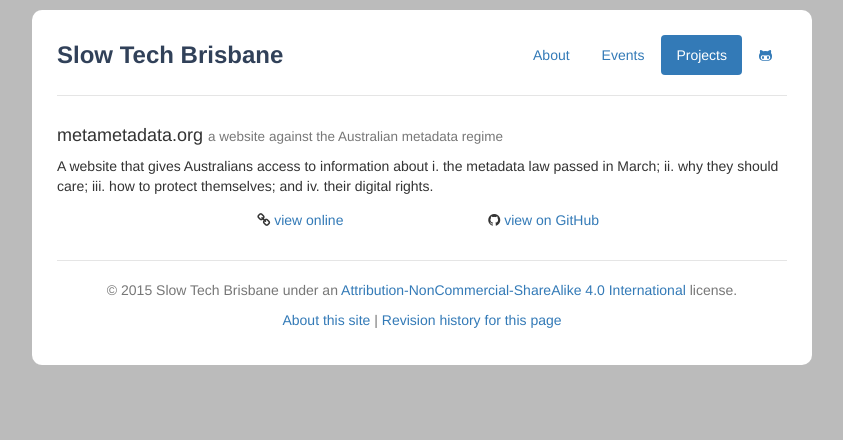
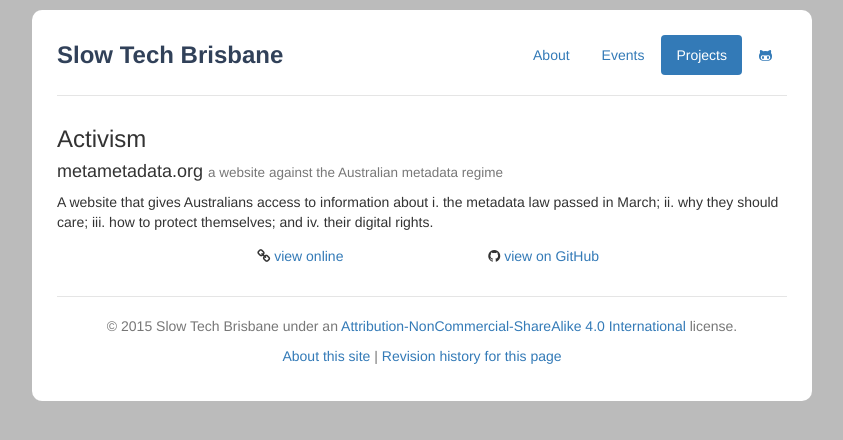
Before and after one commit to slowtechbne/slowtechbne.github.io, a Jekyll site: the page built from projects.md, in a window 1280 px wide. Shown: the top 440 px of the page, without its empty margins (218-1061 px from the left). Built offline with Jekyll 4.4.1, drawn with Linux system fonts in a browser that asks for light colours.

Commit message:
Categories for projects.

```diff
--- a/_data/projects.yaml
+++ b/_data/projects.yaml
@@ -1,5 +1,6 @@
 - title: metametadata.org
   subtitle: a website against the Australian metadata regime
+  category: activism
   url: "https://metametadata.org"
   github: "https://github.com/slowtechbne/metametadata.org"
   description: >
--- a/_includes/projects.html
+++ b/_includes/projects.html
@@ -1,4 +1,7 @@
 {% for project in site.data.projects %}
+{% for category in project.category %}
+<h3>{{ project.category | capitalize }}</h3>
+  {% if project.category contains category %}
 <h4>{{ project.title }} <small>{{ project.subtitle }}</small></h4>
 {{ project.description | markdownify }}
   {% if project.url or project.github %}
@@ -19,4 +22,6 @@
     </div>{% endif %}
   </div>
   {% endif %}
+  {% endif %}
+  {% endfor %}
 {% endfor %}
```
